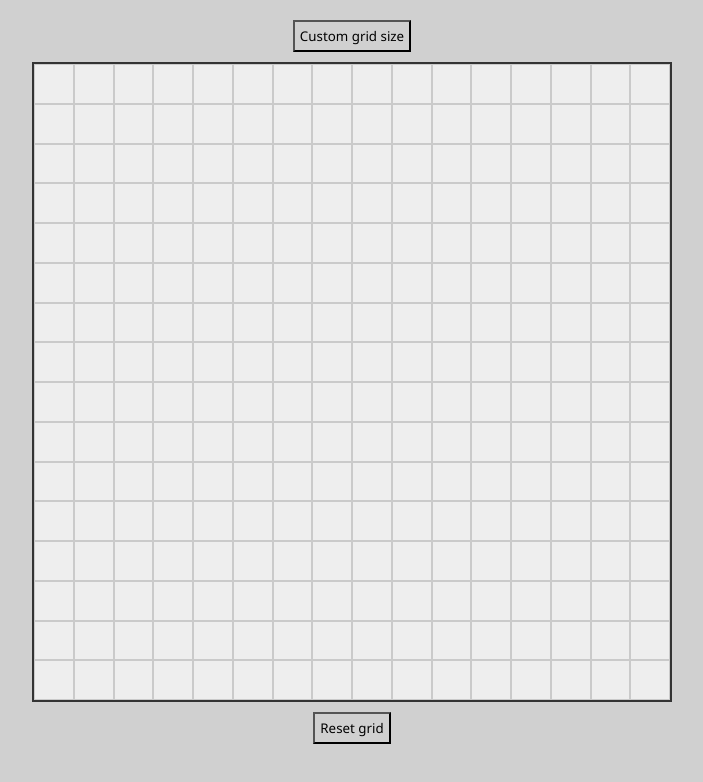
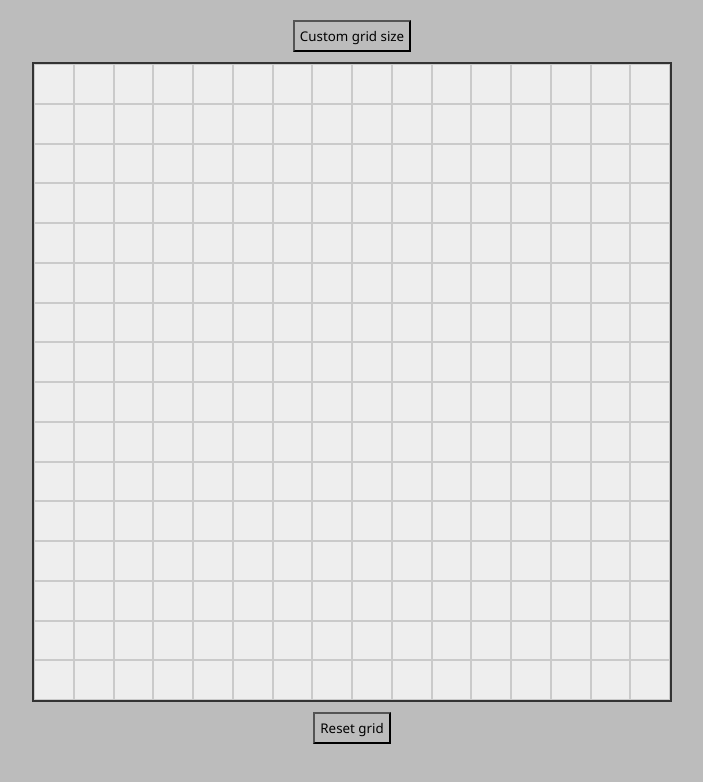
Before and after one commit to Delirium02/etch-a-sketch, a plain HTML site: page index.html in a window 1280 px wide. Shown: the whole page, without its empty margins (288-991 px from the left). Drawn offline with Linux system fonts and the light colour scheme.

Commit message:
minor changes to background

```diff
--- a/style.css
+++ b/style.css
@@ -3,7 +3,7 @@
   margin: 0;
   padding: 0;
   font-family: "Segoe UI", Tahoma, Geneva, Verdana, sans-serif;
-  background-color: #d0d0d0;
+  background-color: #bcbcbc;
 }
 
 #container {
```
